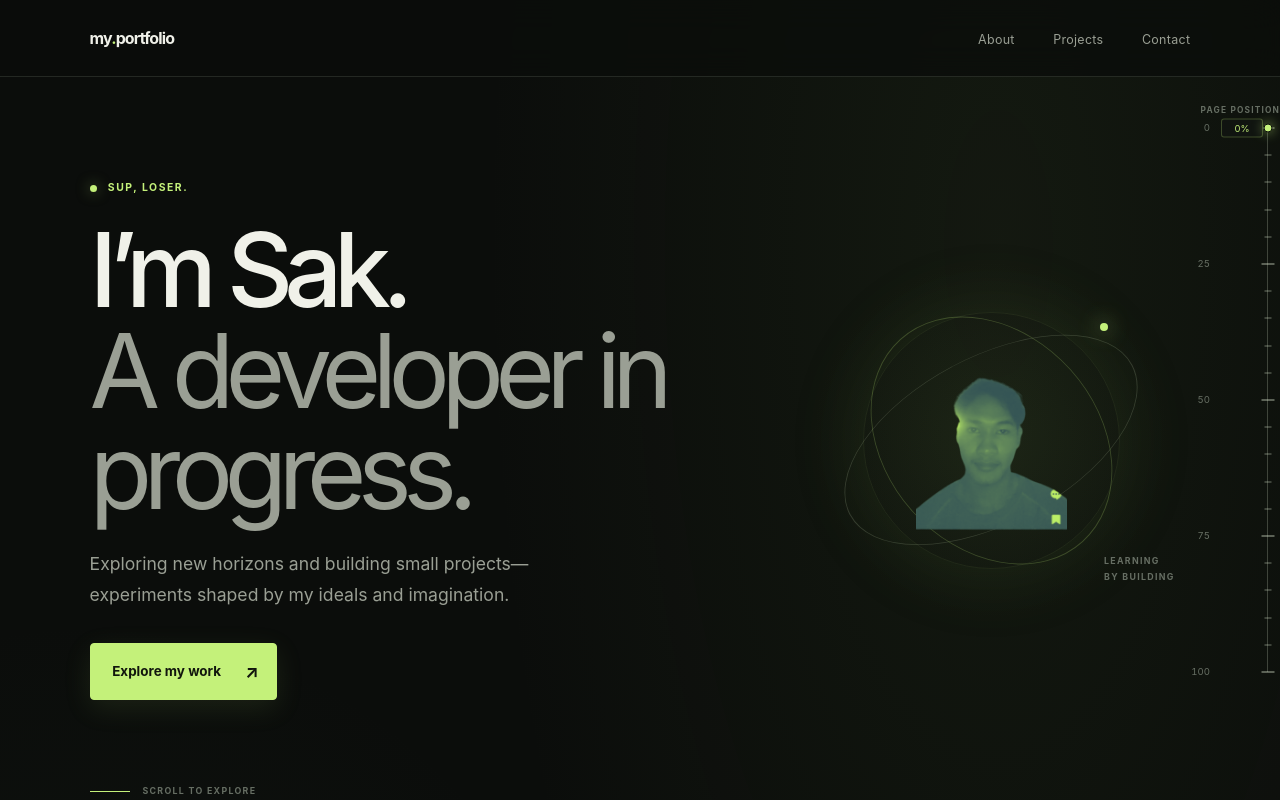
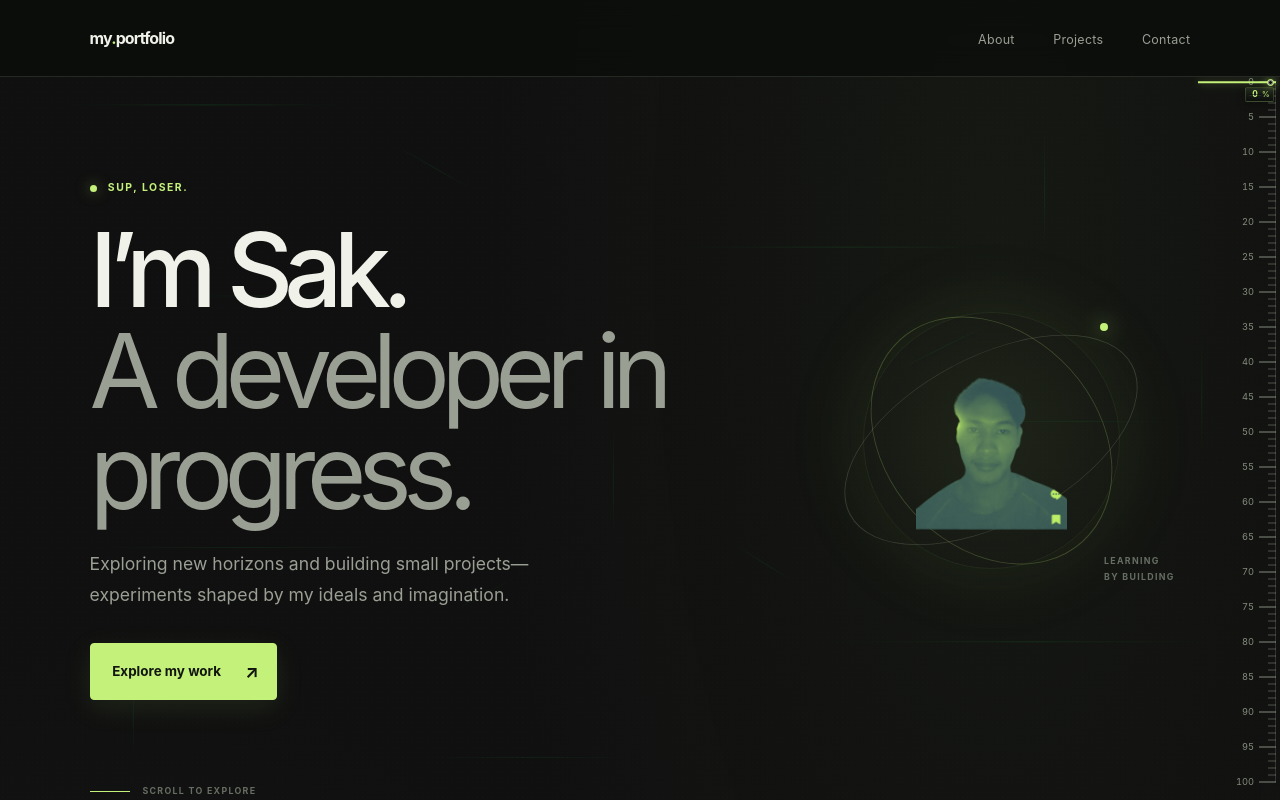
Before and after one commit to sak0n0/my-portfolio, a plain HTML site: page index.html in a window 1280 px wide. Shown: the top 800 px of the page. Drawn offline with Linux system fonts and the light colour scheme.

Commit message:
Update portfolio design and interactions

```diff
--- a/index.html
+++ b/index.html
@@ -3,7 +3,7 @@
 <head>
     <meta charset="UTF-8">
     <meta name="viewport" content="width=device-width, initial-scale=1.0">
-    <meta name="theme-color" content="#0b0d0b">
+    <meta name="theme-color" content="#101010">
     <meta name="description" content="Sak's personal portfolio — a place for experiments, learning, and things built with code.">
     <title>Sak — Developer in Progress</title>
     <link rel="stylesheet" href="style.css">
@@ -11,6 +11,55 @@
 </head>
 
 <body>
+    <svg class="ambient-lights" aria-hidden="true" focusable="false" viewBox="0 0 1440 900" preserveAspectRatio="none">
+        <defs>
+            <linearGradient id="light-horizontal" x1="0" y1="0" x2="1" y2="0">
+                <stop offset="0" stop-color="#24E85A" stop-opacity="0" />
+                <stop offset="0.24" stop-color="#24E85A" stop-opacity="0.07" />
+                <stop offset="0.52" stop-color="#24E85A" stop-opacity="0.2" />
+                <stop offset="0.78" stop-color="#24E85A" stop-opacity="0.08" />
+                <stop offset="1" stop-color="#24E85A" stop-opacity="0" />
+            </linearGradient>
+            <linearGradient id="light-vertical" x1="0" y1="0" x2="0" y2="1">
+                <stop offset="0" stop-color="#24E85A" stop-opacity="0" />
+                <stop offset="0.27" stop-color="#24E85A" stop-opacity="0.08" />
+                <stop offset="0.53" stop-color="#24E85A" stop-opacity="0.18" />
+                <stop offset="0.79" stop-color="#24E85A" stop-opacity="0.06" />
+                <stop offset="1" stop-color="#24E85A" stop-opacity="0" />
+            </linearGradient>
+            <linearGradient id="light-diagonal-down" x1="0" y1="0" x2="1" y2="1">
+                <stop offset="0" stop-color="#24E85A" stop-opacity="0" />
+                <stop offset="0.5" stop-color="#24E85A" stop-opacity="0.17" />
+                <stop offset="1" stop-color="#24E85A" stop-opacity="0" />
+            </linearGradient>
+            <linearGradient id="light-diagonal-up" x1="0" y1="1" x2="1" y2="0">
+                <stop offset="0" stop-color="#24E85A" stop-opacity="0" />
+                <stop offset="0.5" stop-color="#24E85A" stop-opacity="0.16" />
+                <stop offset="1" stop-color="#24E85A" stop-opacity="0" />
+            </linearGradient>
+        </defs>
+        <g class="ambient-light-lines">
+            <rect x="48" y="117.4" width="357" height="1.2" fill="url(#light-horizontal)" />
+            <rect x="926" y="81.4" width="429" height="1.2" fill="url(#light-horizontal)" opacity="0.76" />
+            <rect x="178" y="332.4" width="244" height="1.2" fill="url(#light-horizontal)" opacity="0.68" />
+            <rect x="754" y="277.4" width="384" height="1.2" fill="url(#light-horizontal)" opacity="0.82" />
+            <rect x="94" y="615.4" width="344" height="1.2" fill="url(#light-horizontal)" opacity="0.66" />
+            <rect x="914" y="721.4" width="468" height="1.2" fill="url(#light-horizontal)" opacity="0.8" />
+            <rect x="452" y="851.4" width="276" height="1.2" fill="url(#light-horizontal)" opacity="0.7" />
+            <rect x="1082" y="473.4" width="238" height="1.2" fill="url(#light-horizontal)" opacity="0.64" />
+
+            <rect x="1174.4" y="128" width="1.2" height="168" fill="url(#light-vertical)" opacity="0.78" />
+            <rect x="689.4" y="454" width="1.2" height="171" fill="url(#light-vertical)" opacity="0.65" />
+            <rect x="1351.4" y="362" width="1.2" height="164" fill="url(#light-vertical)" opacity="0.72" />
+            <rect x="149.4" y="738" width="1.2" height="132" fill="url(#light-vertical)" opacity="0.62" />
+
+            <path d="M 438 160 L 540 218" fill="none" stroke="url(#light-diagonal-down)" stroke-linecap="round" stroke-width="1.2" opacity="0.7" />
+            <path d="M 822 610 L 902 660" fill="none" stroke="url(#light-diagonal-down)" stroke-linecap="round" stroke-width="1.2" opacity="0.58" />
+            <path d="M 994 424 L 1122 360" fill="none" stroke="url(#light-diagonal-up)" stroke-linecap="round" stroke-width="1.2" opacity="0.72" />
+            <path d="M 498 694 L 590 644" fill="none" stroke="url(#light-diagonal-up)" stroke-linecap="round" stroke-width="1.2" opacity="0.62" />
+        </g>
+    </svg>
+
     <a class="skip-link" href="#main">Skip to content</a>
 
     <header class="site-header">
@@ -25,15 +74,16 @@
         </nav>
     </header>
 
-    <aside class="scroll-ruler" aria-label="Page scroll navigation">
-        <span class="ruler-heading" aria-hidden="true">PAGE POSITION</span>
+    <aside class="scroll-ruler" aria-label="Page scroll position">
         <div class="ruler-scale">
             <div class="ruler-number-labels" aria-hidden="true"></div>
             <div class="ruler-track" role="progressbar" aria-label="Page scroll position" aria-valuemin="0" aria-valuemax="100" aria-valuenow="0" aria-valuetext="0 percent through page"></div>
-            <div class="ruler-progress" aria-hidden="true"></div>
             <div class="ruler-ticks" aria-hidden="true"></div>
             <div class="ruler-indicator" aria-hidden="true"></div>
-            <output class="ruler-current" aria-hidden="true">0%</output>
+            <output class="ruler-current" aria-hidden="true">
+                <span class="ruler-current-value">0</span>
+                <span class="ruler-current-unit">%</span>
+            </output>
             <nav class="ruler-section-nav" aria-label="Jump to a page section"></nav>
         </div>
     </aside>
@@ -62,7 +112,7 @@
                     <img class="portrait portrait-green" src="asset/sakgreen.png" alt="">
                     <img class="portrait portrait-natural" src="asset/sak-natural.png" alt="">
                 </button>
-                <div class="hero-monogram" aria-hidden="true"><span>.</span></div>
+                <div class="hero-monogram" aria-hidden="true"><span></span></div>
                 <p class="art-caption" aria-hidden="true">LEARNING<br>BY BUILDING</p>
            </div>
 
--- a/script.js
+++ b/script.js
@@ -76,19 +76,20 @@ if (scrollRuler && mainContent) {
     const rulerTrack = scrollRuler.querySelector(".ruler-track");
     const rulerTicks = scrollRuler.querySelector(".ruler-ticks");
     const rulerLabels = scrollRuler.querySelector(".ruler-number-labels");
-    const rulerCurrent = scrollRuler.querySelector(".ruler-current");
+    const rulerCurrentValue = scrollRuler.querySelector(".ruler-current-value");
     const rulerSectionNav = scrollRuler.querySelector(".ruler-section-nav");
     let pageSections = [];
-    let sectionPositions = new Map();
     let sectionButtons = new Map();
     let animationFramePending = false;
     let lastProgressPercent = -1;
+    let lastFlipAt = 0;
     let currentSectionState = null;
 
-    // Five-point labels make the scale easy to read; short ticks fill the gaps.
-    for (let value = 0; value <= 100; value += 5) {
+    // Match the reference's 0–100 scale: one short tick per point and a label
+    // at every fifth point.
+    for (let value = 0; value <= 100; value += 1) {
         const tick = document.createElement("span");
-        const isMajorTick = value % 25 === 0;
+        const isMajorTick = value % 5 === 0;
         tick.className = isMajorTick ? "ruler-tick is-major" : "ruler-tick";
         tick.style.setProperty("--tick-position", `${value}%`);
         rulerTicks.append(tick);
@@ -102,11 +103,13 @@ if (scrollRuler && mainContent) {
         }
     }
 
-    const measureSectionPositions = () => {
-        sectionPositions = new Map(pageSections.map((section) => [
+    const measureSections = () => {
+        const metrics = pageSections.map((section) => ({
             section,
-            section.getBoundingClientRect().top + window.scrollY
-        ]));
+            top: section.getBoundingClientRect().top + window.scrollY
+        }));
+
+        return metrics;
     };
 
     const rebuildSectionNavigation = () => {
@@ -133,7 +136,7 @@ if (scrollRuler && mainContent) {
             sectionButtons.set(section, button);
         });
 
-        measureSectionPositions();
+        measureSections();
     };
 
     const updateRuler = () => {
@@ -154,21 +157,34 @@ if (scrollRuler && mainContent) {
         const progressPercent = Math.round(progress * 100);
         const sectionMetrics = measureSections();
 
-        scrollRuler.style.setProperty("--scroll-ratio", String(progress));
         scrollRuler.style.setProperty("--scroll-position", `${progress * 100}%`);
+        scrollRuler.classList.toggle("is-at-start", progressPercent === 0);
+        scrollRuler.classList.toggle("is-at-end", progressPercent === 100);
         if (progressPercent !== lastProgressPercent) {
             rulerTrack.setAttribute("aria-valuenow", String(progressPercent));
             rulerTrack.setAttribute("aria-valuetext", `${progressPercent}% through page`);
-            rulerCurrent.textContent = `${progressPercent}%`;
+
+            const shouldFlip = lastProgressPercent >= 0
+                && !prefersReducedMotion
+                && performance.now() - lastFlipAt >= 175;
+            rulerCurrentValue.textContent = String(progressPercent);
+
+            if (shouldFlip) {
+                rulerCurrentValue.classList.remove("is-flipping");
+                // Restart the split-flap animation for this new reading.
+                void rulerCurrentValue.offsetWidth;
+                rulerCurrentValue.classList.add("is-flipping");
+                lastFlipAt = performance.now();
+            }
+
             lastProgressPercent = progressPercent;
         }
 
         const sectionReadingLine = scrollPosition + Math.min(window.innerHeight * 0.38, 220);
         let activeSection = pageSections[0] || null;
 
-        pageSections.forEach((section) => {
+        sectionMetrics.forEach(({ section, top }) => {
             const button = sectionButtons.get(section);
-            const top = sectionPositions.get(section) || 0;
             const sectionProgress = scrollRange === 0 ? 0 : Math.min(Math.max(top / scrollRange, 0), 1);
             button.style.setProperty("--section-position", `${sectionProgress * 100}%`);
 
@@ -208,7 +224,7 @@ if (scrollRuler && mainContent) {
     // Passive scrolling plus one animation-frame update keeps layout work low.
     window.addEventListener("scroll", scheduleRulerUpdate, { passive: true });
     const handlePageResize = () => {
-        measureSectionPositions();
+        measureSections();
         scheduleRulerUpdate();
     };
     window.addEventListener("resize", handlePageResize, { passive: true });
--- a/style.css
+++ b/style.css
@@ -1,7 +1,7 @@
 /* Change these values to quickly retune the whole visual theme. */
 :root {
     color-scheme: dark;
-    --color-bg: #0b0d0b;
+    --color-bg: #101010;
     --color-surface: #111511;
     --color-text: #f0f1e9;
     --color-muted: #9a9f94;
@@ -27,17 +27,42 @@ html {
 }
 
 body {
+    position: relative;
+    isolation: isolate;
     min-width: 320px;
     margin: 0;
     overflow-x: hidden;
     background:
-        radial-gradient(ellipse at 78% 9%, rgba(75, 103, 49, 0.13), transparent 32rem),
-        radial-gradient(ellipse at 7% 48%, rgba(39, 69, 46, 0.11), transparent 36rem),
+        radial-gradient(ellipse at 78% 9%, rgba(75, 103, 49, 0.09), transparent 32rem),
+        radial-gradient(ellipse at 7% 48%, rgba(39, 69, 46, 0.07), transparent 36rem),
         var(--color-bg);
     color: var(--color-text);
     font-family: Inter, "Segoe UI", Helvetica, Arial, sans-serif;
     line-height: 1.65;
     -webkit-font-smoothing: antialiased;
+}
+
+.ambient-lights {
+    position: fixed;
+    z-index: -1;
+    inset: 0;
+    width: 100%;
+    height: 100%;
+    overflow: hidden;
+    opacity: 0.72;
+    pointer-events: none;
+    user-select: none;
+    filter: drop-shadow(0 0 7px rgba(36, 232, 90, 0.16));
+    animation: ambient-light-breathe 30s ease-in-out infinite alternate;
+}
+
+.ambient-light-lines {
+    stroke-width: 1.2px;
+}
+
+@keyframes ambient-light-breathe {
+    from { opacity: 0.62; }
+    to { opacity: 0.82; }
 }
 
 body::before {
@@ -167,26 +192,13 @@ a:focus-visible {
 .scroll-ruler {
     position: fixed;
     z-index: 4;
-    top: 50%;
+    top: 82px;
+    bottom: 18px;
     right: 0;
-    width: 108px;
-    height: min(68vh, 620px);
-    min-height: 280px;
-    transform: translateY(-50%);
+    width: 76px;
     color: var(--color-muted);
     font-variant-numeric: tabular-nums;
     pointer-events: none;
-}
-
-.ruler-heading {
-    position: absolute;
-    top: -1.5rem;
-    right: 0;
-    color: var(--color-dim);
-    font-size: 0.52rem;
-    font-weight: 650;
-    letter-spacing: 0.14em;
-    white-space: nowrap;
 }
 
 .ruler-scale {
@@ -198,48 +210,36 @@ a:focus-visible {
     position: absolute;
     top: 0;
     bottom: 0;
-    right: 12px;
+    right: 4px;
     width: 1px;
-    background: rgba(220, 232, 208, 0.24);
-    pointer-events: none;
-}
-
-.ruler-progress {
-    position: absolute;
-    top: 0;
-    bottom: 0;
-    right: 11px;
-    width: 2px;
-    transform: scaleY(var(--scroll-ratio, 0));
-    transform-origin: top;
-    background: var(--color-accent);
-    box-shadow: 0 0 12px rgba(196, 241, 122, 0.45);
+    background: rgba(220, 232, 208, 0.16);
     pointer-events: none;
 }
 
 .ruler-tick {
     position: absolute;
     top: var(--tick-position);
-    right: 12px;
-    width: 7px;
+    right: 4px;
+    width: 8px;
     height: 1px;
-    transform: translate(50%, -50%);
-    background: rgba(220, 232, 208, 0.48);
+    transform: translateY(-50%);
+    background: rgba(220, 232, 208, 0.3);
 }
 
 .ruler-tick.is-major {
-    width: 13px;
-    background: rgba(220, 232, 208, 0.75);
+    width: 17px;
+    background: rgba(220, 232, 208, 0.56);
 }
 
 .ruler-number-label {
     position: absolute;
     top: var(--tick-position);
-    right: 70px;
+    right: 26px;
     width: 24px;
     transform: translateY(-50%);
-    color: var(--color-dim);
-    font-size: 0.6rem;
+    color: rgba(220, 232, 208, 0.56);
+    font-size: 0.58rem;
+    line-height: 1;
     text-align: right;
 }
 
@@ -247,31 +247,87 @@ a:focus-visible {
     position: absolute;
     z-index: 3;
     top: var(--scroll-position, 0%);
-    right: 12px;
-    width: 9px;
-    height: 9px;
-    transform: translate(50%, -50%);
-    border: 1px solid var(--color-bg);
-    border-radius: 50%;
+    right: 4px;
+    width: clamp(42px, 7vw, 78px);
+    height: 1.5px;
+    transform: translateY(-50%);
     background: var(--color-accent);
-    box-shadow: 0 0 12px rgba(196, 241, 122, 0.72);
+    box-shadow: 0 0 8px rgba(196, 241, 122, 0.38);
     pointer-events: none;
 }
 
 .ruler-current {
     position: absolute;
-    top: var(--scroll-position, 0%);
-    right: 17px;
-    min-width: 42px;
-    padding: 0.18rem 0.35rem;
-    transform: translateY(-50%);
-    border: 1px solid rgba(196, 241, 122, 0.25);
-    border-radius: 3px;
-    background: rgba(17, 21, 17, 0.94);
+    top: calc(var(--scroll-position, 0%) + 5px);
+    right: 6px;
+    display: inline-flex;
+    align-items: center;
+    gap: 1px;
+    padding: 1px 3px;
+    border: 1px solid rgba(196, 241, 122, 0.18);
+    border-radius: 2px;
+    background: linear-gradient(180deg, rgba(35, 41, 31, 0.96), rgba(13, 15, 13, 0.96));
+    box-shadow: 0 2px 8px rgba(0, 0, 0, 0.3);
     color: var(--color-accent);
-    font-size: 0.58rem;
-    line-height: 1.2;
+    font-size: 0.54rem;
+    font-weight: 680;
+    line-height: 1.25;
+    text-align: right;
+    white-space: nowrap;
+    perspective: 140px;
+    pointer-events: none;
+}
+
+.ruler-current-value {
+    position: relative;
+    display: inline-block;
+    min-width: 1.4em;
+    padding-inline: 0.1em;
+    transform-origin: center center;
+    transform-style: preserve-3d;
+    backface-visibility: hidden;
     text-align: center;
+}
+
+.ruler-current-value::after {
+    position: absolute;
+    top: 50%;
+    right: 0;
+    left: 0;
+    height: 1px;
+    background: rgba(6, 8, 6, 0.5);
+    box-shadow: 0 1px rgba(240, 241, 233, 0.08);
+    content: "";
+}
+
+.ruler-current-value.is-flipping {
+    animation: ruler-readout-flip 180ms cubic-bezier(0.2, 0.7, 0.2, 1) both;
+}
+
+.ruler-current-unit {
+    padding-right: 0.05em;
+    color: rgba(196, 241, 122, 0.82);
+    font-size: 0.86em;
+}
+
+@keyframes ruler-readout-flip {
+    0% {
+        transform: rotateX(-86deg) translateY(-1px);
+        opacity: 0.3;
+    }
+    52% {
+        transform: rotateX(9deg) translateY(1px);
+        opacity: 1;
+    }
+    100% {
+        transform: rotateX(0) translateY(0);
+        opacity: 1;
+    }
+}
+
+.scroll-ruler.is-at-end .ruler-current {
+    top: calc(var(--scroll-position, 100%) - 5px);
+    transform: translateY(-100%);
 }
 
 .ruler-section-nav {
@@ -281,9 +337,9 @@ a:focus-visible {
 
 .ruler-section-marker {
     position: absolute;
-    z-index: 2;
+    z-index: 4;
     top: var(--section-position);
-    right: 0;
+    right: -2px;
     display: grid;
     width: 24px;
     height: 24px;
@@ -314,8 +370,8 @@ a:focus-visible {
 }
 
 .ruler-section-marker.is-current::before {
-    width: 8px;
-    height: 8px;
+    width: 7px;
+    height: 7px;
     border-color: var(--color-accent);
     background: var(--color-accent);
     box-shadow: 0 0 10px rgba(196, 241, 122, 0.65);
@@ -794,13 +850,12 @@ html.js-ready [data-reveal].is-visible {
     transform: translateY(0);
 }
 
-/* Keep the scale in the scrollbar gutter on narrower screens. */
+/* Keep the scale compact on smaller screens while native scrolling remains available. */
 @media (max-width: 900px) {
     .scroll-ruler {
         width: 56px;
     }
 
-    .ruler-heading,
     .ruler-number-label {
         display: none;
     }
@@ -809,25 +864,8 @@ html.js-ready [data-reveal].is-visible {
         inset-block: 0;
     }
 
-    .ruler-track {
-        right: 12px;
-    }
-
-    .ruler-progress {
-        right: 11px;
-    }
-
-    .ruler-tick {
-        right: 12px;
-    }
-
-    .ruler-indicator {
-        right: 12px;
-    }
-
     .ruler-current {
-        top: var(--scroll-position, 0%);
-        right: 28px;
+        right: 6px;
         min-width: 28px;
         padding-inline: 0.12rem;
         font-size: 0.48rem;
@@ -840,7 +878,9 @@ html.js-ready [data-reveal].is-visible {
 
 @media (max-width: 540px) {
     .scroll-ruler {
-        width: 48px;
+        top: 74px;
+        bottom: 14px;
+        width: 40px;
     }
 
     .ruler-current {
@@ -974,4 +1014,9 @@ html.js-ready [data-reveal].is-visible {
         opacity: 1;
         transform: none;
     }
+
+    .ambient-lights {
+        animation: none;
+        opacity: 0.7;
+    }
 }
```
